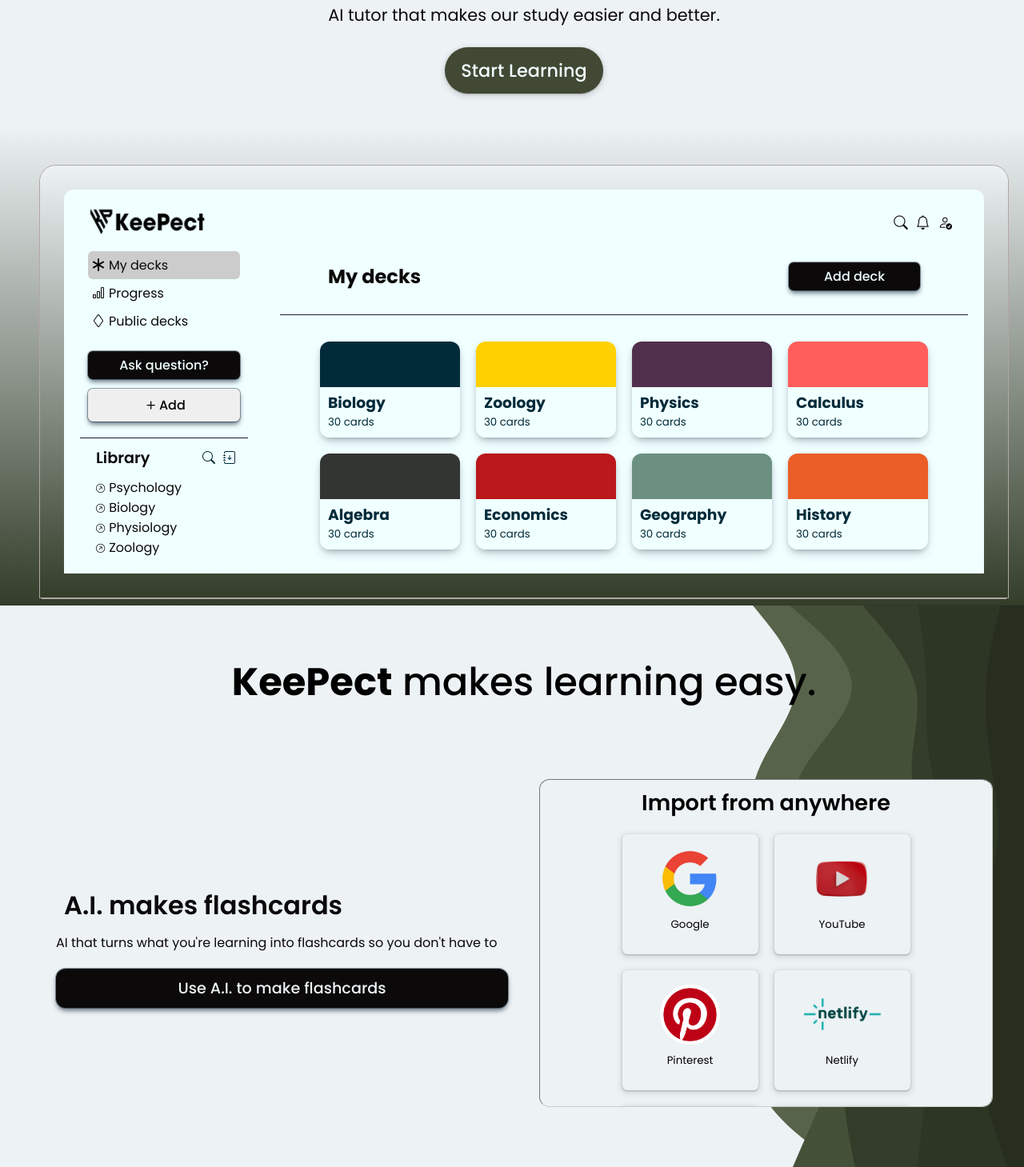
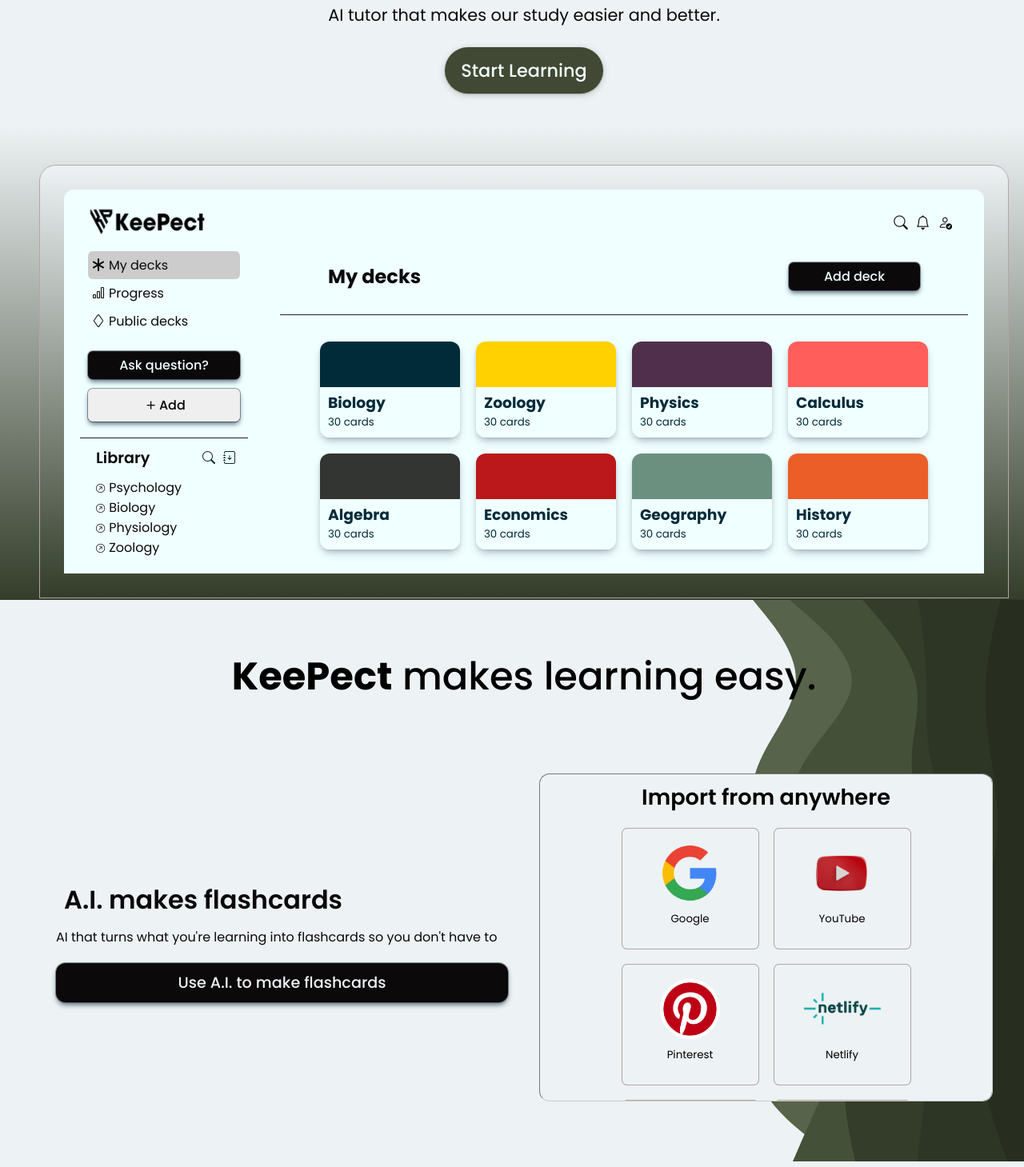
Before and after one commit to cent-yap/Research, a plain HTML site: page index.html in a window 1280 px wide. Shown: the part 242-1701 px from the top of the page at 80% size. Drawn offline with nearby package versions, Linux system fonts and the light colour scheme; a web font is replaced by a local one.

Commit message:
Update style.css

```diff
--- a/theme/style.css
+++ b/theme/style.css
@@ -316,7 +316,7 @@ transition: all 0.1s;
   gap: 20px;
   padding: 0 50px;
   padding-top: 50px;
-  padding-bottom: 10px;
+  padding-bottom: 3px;
   min-height: 60dvh;
   min-width: 1310px;
   width: 100%;
@@ -330,7 +330,7 @@ transition: all 0.1s;
   padding: 30px;
   border-radius: 20px 20px 0px 0px;
   background: linear-gradient(to bottom, light-dark(#edf2f4, #0b090a), #333d29);
-  box-shadow: light-dark(#b1a7a6, #343a40) 0px 4px 0px -2px, light-dark(#b1a7a6, #343a40) 0px 0px 0px 1px;
+  box-shadow: light-dark(#b1a7a6, #343a40) 0px 0px 0px -2px, light-dark(#b1a7a6, #343a40) 0px 0px 0px 1px;
   height: fit-content;
   overflow: hidden;
   max-width: 1600px;
@@ -919,7 +919,7 @@ li{
   flex-direction: column;
   border-radius: 6px;
   padding-bottom: 10px;
-  box-shadow: rgba(60, 64, 67, 0.3) 0px 1px 2px 0px, rgba(60, 64, 67, 0.15) 0px 2px 6px 2px;
+  box-shadow: light-dark(#b1a7a6, #343a40) 0px 2px 0px -2px, light-dark(#b1a7a6, #343a40) 0px 0px 0px 1px;
   height: 150px;
   width: 170px;
   transition: all 450ms;
```
